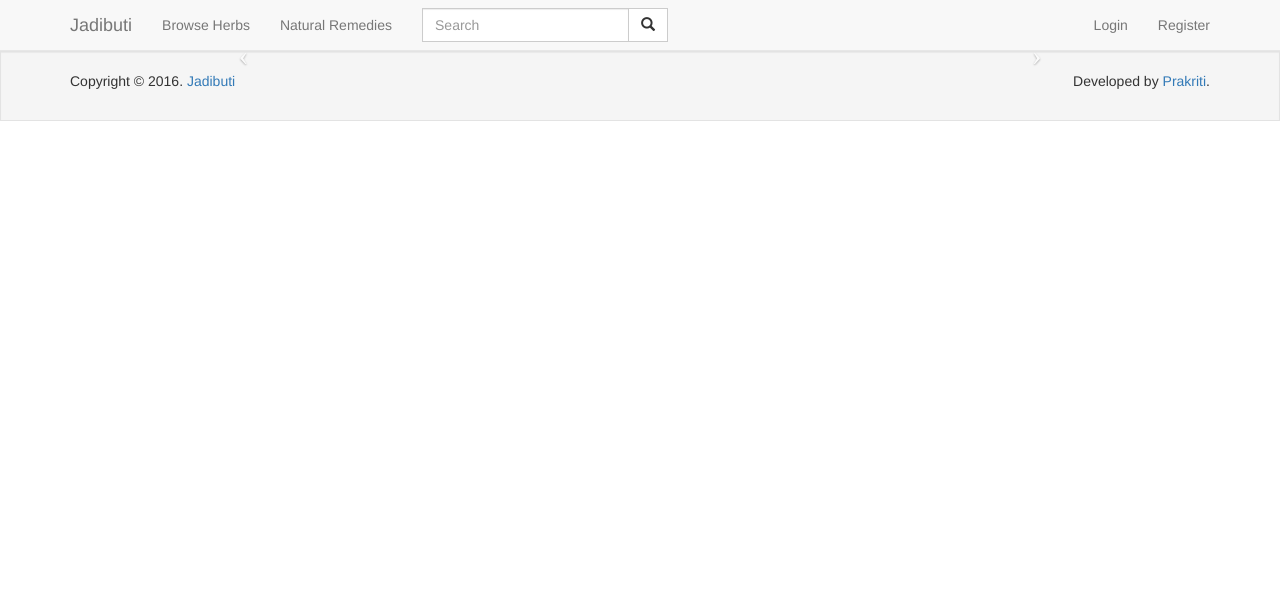
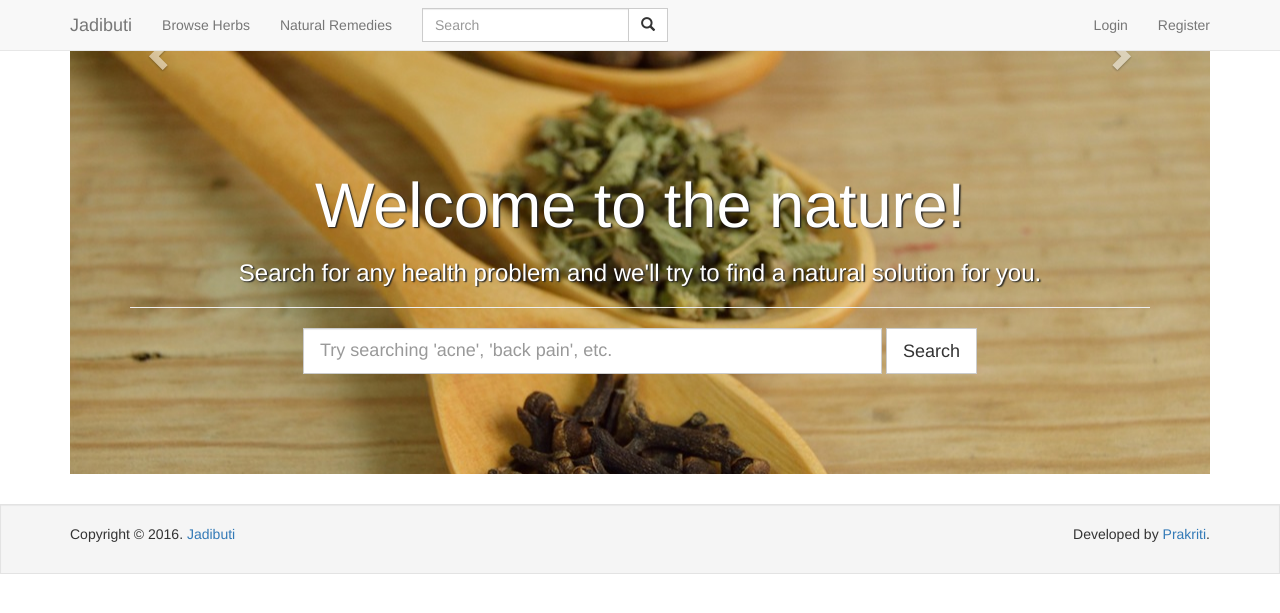
Before and after one commit to munikarmanish/jadibuti, a Django app: page / in a window 1280 px wide. Shown: the top 613 px of the page. Run offline with Django 3.2, Linux system fonts and the light colour scheme; data that the repository does not hold is empty; some libraries are stand-ins or nearby versions.

Commit message:
added home_page jumbotron

```diff
--- a/static/jadibuti/css/default.css
+++ b/static/jadibuti/css/default.css
@@ -8,7 +8,8 @@ nav.navbar, .well {
 
 .jumbotron, .alert, .btn, .panel, .form-control, .well, .dropdown-menu, .thumbnail,
 .panel-heading, .panel-footer,
-.list-group, .list-group-item, .list-group-item:first-child, .list-group-item:last-child {
+.list-group, .list-group-item, .list-group-item:first-child, .list-group-item:last-child,
+.container {
     border-radius: 0;
 }
 
--- /dev/null
+++ b/static/jadibuti/css/home_page.css
@@ -0,0 +1,7 @@
+.jumbotron {
+    padding-top: 100px;
+    padding-bottom: 100px;
+    border-radius: 0;
+    color: white;
+    text-shadow: #222 0.1em 0.1em 0.1em;
+}
--- a/templates/home_page.html
+++ b/templates/home_page.html
@@ -1,16 +1,23 @@
 {% extends 'base.html' %}
+{% load staticfiles %}
 
 {% block page_title %}Home{% endblock %}
 
+{% block styles %}
+<link rel="stylesheet" href="{% static 'jadibuti/css/home_page.css' %}">
+{% endblock styles %}
+
 {% block main %}
+
+<section id="carouse">
 <div class="container">
-<div class="row">
-<div class="col-sm-10 col-sm-offset-1">
+	<div class="row">
+	<div class="col-sm-12">
 	<div id='home_carousel' class="carousel slide" data-ride="carousel">
 		<ul class="carousel-indicators">
-		{% for i in d_range %}
+			{% for i in d_range %}
 			<li data-target="#home_carousel" data-slide-to = "{{ i }}" class="{% if i == 0 %}active{% endif %}"></li>
-		{% endfor %}
+			{% endfor %}
 
 		</ul>
 
@@ -20,7 +27,7 @@
 
 			<div class="item {% if i == 0 %}active{% endif %}">
 
-				<img src="{{ data.image.url }}" class="image-responsive" style="height:300;" alt="{{ data.description|truncatechars:15 }}">
+				<img src="{{ data.image.url }}" class="img-responsive" style="width:100%;" alt="{{ data.description|truncatechars:15 }}">
 
 				<div class="carousel-caption">
 					<h3>{{ data.caption }}</h3>
@@ -31,17 +38,38 @@
 		</div>
 
 		<a href="#home_carousel" class="left carousel-control" data-slide="prev">
-		<span class="icon-prev"></span>
+			<span class="glyphicon glyphicon-chevron-left"></span>
 		</a>
 
 		<a href="#home_carousel" class="right carousel-control" data-slide="next">
-		<span class="icon-next"></span>
+			<span class="glyphicon glyphicon-chevron-right"></span>
 		</a>
 
-	</div>
+	</div><!--carousel-->
+	</div><!--col-->
+	</div><!--row-->
+</div><!--container-->
+</section><!--carousel-->
 
+
+<div class="container">
+<div class="jumbotron vpad" style="background:url({% static 'jadibuti/img/bg-herbs.jpg' %}) no-repeat center center; border-radius:0;">
+<div class="text-center">
+
+	<h1>Welcome to the nature!</h1>
+
+	<h3>Search for any health problem and we'll try to find a natural solution for you.</h3>
+
+	<hr>
+
+	<form class="form-inline" action="{% url 'blog:list' %}" method="GET" role="search">
+		<input type="text" name="q" placeholder="Try searching 'acne', 'back pain', etc."
+			class="form-control input-lg" size="50">
+		<button type="submit" class="btn btn-default btn-lg">Search</button>
+	</form>
+
+</div><!--center-->
+</div><!--jumbotron-->
 </div><!--container-->
-</div>
-</div>
 
 {% endblock main %}
--- a/templates/posts_list.html
+++ b/templates/posts_list.html
@@ -18,7 +18,7 @@
 <div class="row">
 
   <div class="col-md-8">
-    {% if not query_list %}
+    {# {% if not query_list %} ### This line didn't show 'no results' when there were no results #}
       {% if not posts and request.GET.q %}
         <div class="row">
           <div class="col-sm-12">
@@ -26,7 +26,7 @@
           </div><!--col-->
         </div><!--row-->
       {% endif %}
-    {% endif %}
+    {# {% endif %} #}
 
     {% for post in posts %}
       <div class="row">
```
Also changed, not shown: static/jadibuti/img/bg-herbs.jpg (added).
